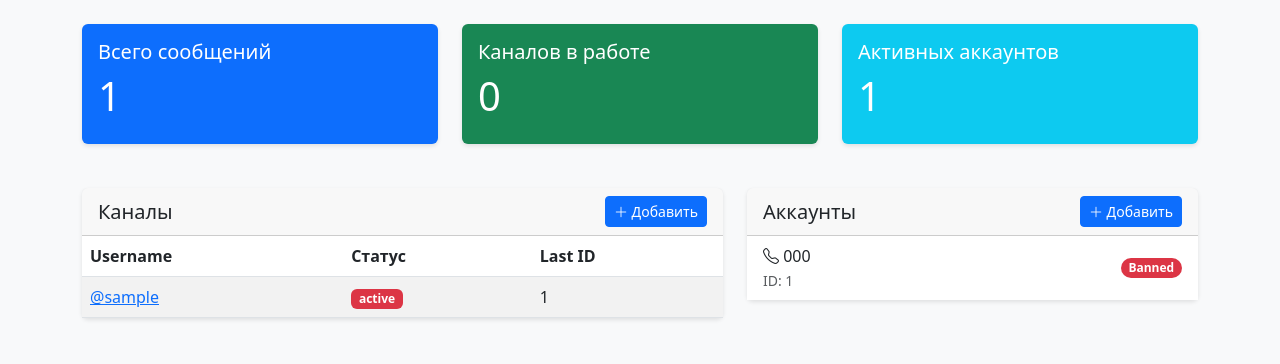
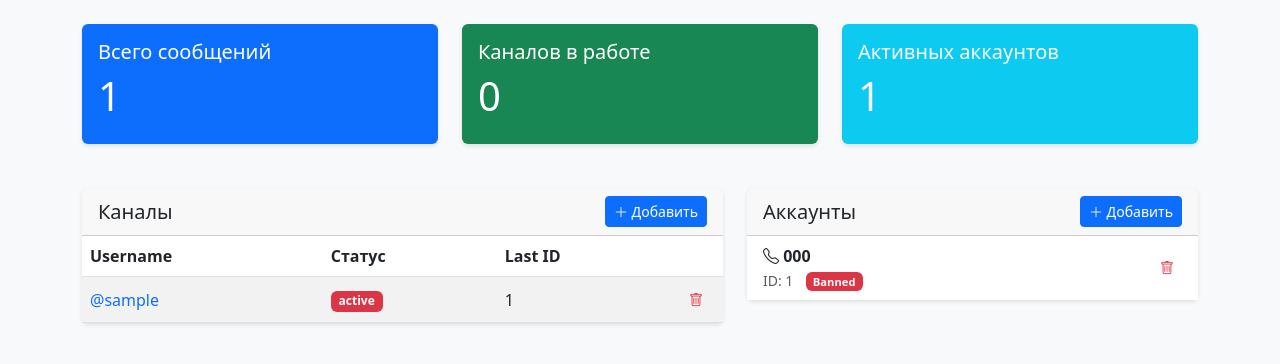
Before and after one commit to Shadowru/tg_system, a FastAPI app: template backend/templates/dashboard.html in a window 1280 px wide. Shown: the part 50-414 px from the top of the page. Run offline with FastAPI, Linux system fonts and the light colour scheme; the template is opened without the code that fills it: most values are stand-ins (such as "Sample title", 1, 10 or a date in 2020); data that the repository does not hold is empty.

Commit message:
delection

```diff
--- a/backend/main.py
+++ b/backend/main.py
@@ -66,6 +66,26 @@ async def get_stats(session: AsyncSession = Depends(get_session)):
     msgs = await session.execute(select(Message))
     return {"total_messages": len(msgs.scalars().all())}
 
+@app.delete("/channels/{channel_id}")
+async def delete_channel(channel_id: int, session: AsyncSession = Depends(get_session)):
+    channel = await session.get(Channel, channel_id)
+    if not channel:
+        return {"error": "Channel not found"}
+
+    await session.delete(channel)
+    await session.commit()
+    return {"status": "deleted", "id": channel_id}
+
+@app.delete("/accounts/{account_id}")
+async def delete_account(account_id: int, session: AsyncSession = Depends(get_session)):
+    account = await session.get(Account, account_id)
+    if not account:
+        return {"error": "Account not found"}
+
+    await session.delete(account)
+    await session.commit()
+    return {"status": "deleted", "id": account_id}
+
 # --- DISPATCHER ---
 
 async def dispatcher_loop():
--- a/backend/templates/dashboard.html
+++ b/backend/templates/dashboard.html
@@ -40,32 +40,43 @@
                 </button>
             </div>
             <div class="card-body p-0">
-                <table class="table table-striped mb-0">
+                <table class="table table-striped mb-0 align-middle"> <!-- align-middle для красоты -->
                     <thead>
                         <tr>
                             <th>Username</th>
                             <th>Статус</th>
                             <th>Last ID</th>
+                            <th style="width: 50px;"></th> <!-- Пустой заголовок для кнопки -->
                         </tr>
                     </thead>
                     <tbody>
                         {% for channel in channels %}
                         <tr>
                             <td>
-                                <a href="https://t.me/{{ channel.username }}" target="_blank">@{{ channel.username }}</a>
+                                <a href="https://t.me/{{ channel.username }}" target="_blank"
+                                    class="text-decoration-none">
+                                    @{{ channel.username }}
+                                </a>
                             </td>
                             <td>
                                 {% if channel.status == 'PENDING' %}
-                                    <span class="badge bg-secondary">Ожидает</span>
+                                <span class="badge bg-secondary">Ожидает</span>
                                 {% elif channel.status == 'PARSING' %}
-                                    <span class="badge bg-warning text-dark">В работе</span>
+                                <span class="badge bg-warning text-dark">В работе</span>
                                 {% elif channel.status == 'DONE' %}
-                                    <span class="badge bg-success">Готово</span>
+                                <span class="badge bg-success">Готово</span>
                                 {% else %}
-                                    <span class="badge bg-danger">{{ channel.status }}</span>
+                                <span class="badge bg-danger">{{ channel.status }}</span>
                                 {% endif %}
                             </td>
                             <td>{{ channel.last_parsed_id }}</td>
+                            <td>
+                                <!-- КНОПКА УДАЛЕНИЯ КАНАЛА -->
+                                <button class="btn btn-sm btn-outline-danger border-0"
+                                    onclick="deleteItem('/channels/{{ channel.id }}')" title="Удалить канал">
+                                    <i class="bi bi-trash"></i>
+                                </button>
+                            </td>
                         </tr>
                         {% endfor %}
                     </tbody>
@@ -88,15 +99,24 @@
                     {% for acc in accounts %}
                     <li class="list-group-item d-flex justify-content-between align-items-center">
                         <div>
-                            <i class="bi bi-telephone"></i> {{ acc.phone }}
-                            <br>
+                            <div class="fw-bold">
+                                <i class="bi bi-telephone"></i> {{ acc.phone }}
+                            </div>
                             <small class="text-muted">ID: {{ acc.api_id }}</small>
+
+                            <!-- Статус аккаунта -->
+                            {% if acc.is_active %}
+                            <span class="badge bg-success ms-2" style="font-size: 0.7em;">Active</span>
+                            {% else %}
+                            <span class="badge bg-danger ms-2" style="font-size: 0.7em;">Banned</span>
+                            {% endif %}
                         </div>
-                        {% if acc.is_active %}
-                            <span class="badge bg-success rounded-pill">Active</span>
-                        {% else %}
-                            <span class="badge bg-danger rounded-pill">Banned</span>
-                        {% endif %}
+
+                        <!-- КНОПКА УДАЛЕНИЯ АККАУНТА -->
+                        <button class="btn btn-sm btn-outline-danger border-0"
+                            onclick="deleteItem('/accounts/{{ acc.id }}')" title="Удалить аккаунт">
+                            <i class="bi bi-trash"></i>
+                        </button>
                     </li>
                     {% endfor %}
                 </ul>
@@ -122,7 +142,8 @@
                 </form>
             </div>
             <div class="modal-footer">
-                <button type="button" class="btn btn-primary" onclick="sendJsonForm('channelForm', '/channels/')">Добавить</button>
+                <button type="button" class="btn btn-primary"
+                    onclick="sendJsonForm('channelForm', '/channels/')">Добавить</button>
             </div>
         </div>
     </div>
@@ -159,12 +180,14 @@
                     </div>
                     <div class="mb-3">
                         <label class="form-label">Proxy URL (опционально)</label>
-                        <input type="text" class="form-control" name="proxy_url" placeholder="socks5://user:pass@host:port">
+                        <input type="text" class="form-control" name="proxy_url"
+                            placeholder="socks5://user:pass@host:port">
                     </div>
                 </form>
             </div>
             <div class="modal-footer">
-                <button type="button" class="btn btn-primary" onclick="sendJsonForm('accountForm', '/accounts/')">Сохранить</button>
+                <button type="button" class="btn btn-primary"
+                    onclick="sendJsonForm('accountForm', '/accounts/')">Сохранить</button>
             </div>
         </div>
     </div>
```
Also changed, not shown: backend/templates/base.html (+35 -3 lines).
